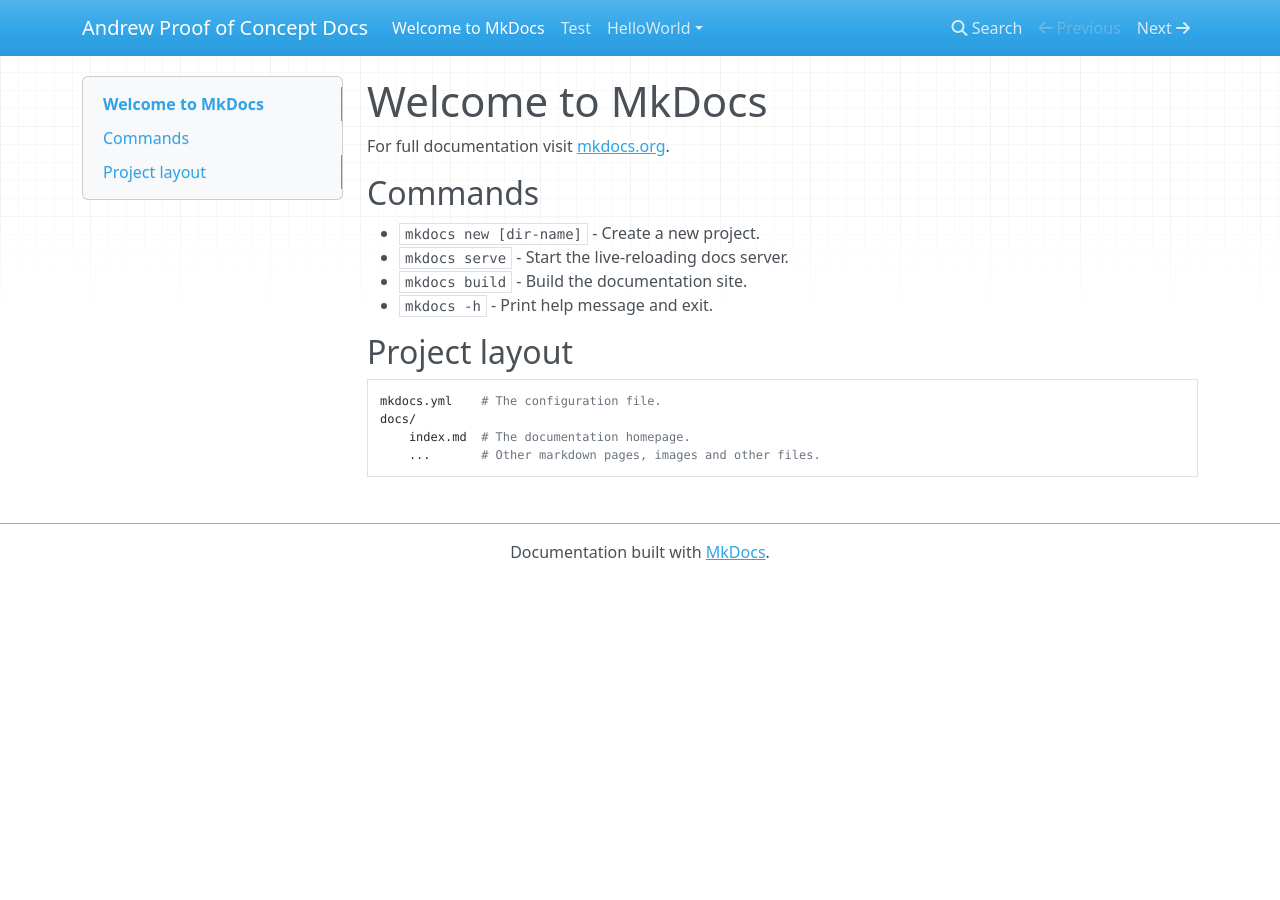
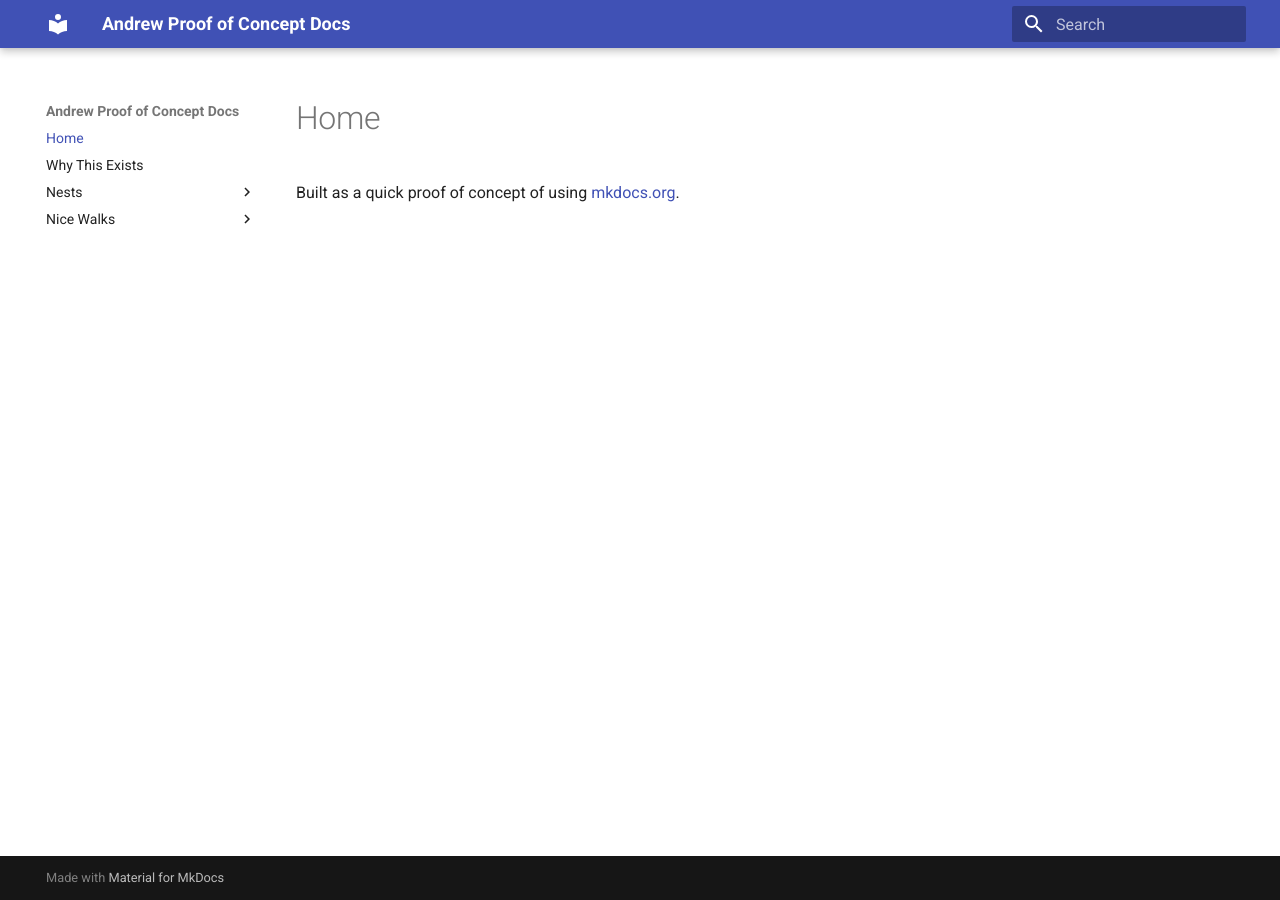
Before and after one commit to AndrewCritchley/poc-docs-site, an MkDocs documentation site: the page built from docs/index.md, in a window 1280 px wide. Built offline with MkDocs 1.6.1 and Material for MkDocs 9.7.7, drawn with Linux system fonts in a browser that asks for light colours; nearby versions of some CDN libraries.

Commit message:
Added more pages to test different elements of mkdocs

```diff
--- a/docs/index.md
+++ b/docs/index.md
@@ -1,17 +1,3 @@
-# Welcome to MkDocs
+# Home
 
-For full documentation visit [mkdocs.org](https://www.mkdocs.org).
-
-## Commands
-
-* `mkdocs new [dir-name]` - Create a new project.
-* `mkdocs serve` - Start the live-reloading docs server.
-* `mkdocs build` - Build the documentation site.
-* `mkdocs -h` - Print help message and exit.
-
-## Project layout
-
-    mkdocs.yml    # The configuration file.
-    docs/
-        index.md  # The documentation homepage.
-        ...       # Other markdown pages, images and other files.
+Built as a quick proof of concept of using [mkdocs.org](https://www.mkdocs.org).
--- a/mkdocs.yml
+++ b/mkdocs.yml
@@ -1 +1,3 @@
 site_name: Andrew Proof of Concept Docs
+theme:
+  name: material
```
Also changed, not shown: docs/HelloWorld/TestFile111.md (deleted, +0 -1 lines), docs/Nests/MoreNesting/YetMoreNesting/index.md (added, +4 -0 lines), docs/Nice Walks/Clumber Park.md (added, +26 -0 lines), docs/Nice Walks/Cragside.md (added, +19 -0 lines), docs/Why This Exists.md (added, +94 -0 lines), docs/Nice Walks/img/ClumberPark2.png (added), docs/Test.md (deleted), 8 other files.
